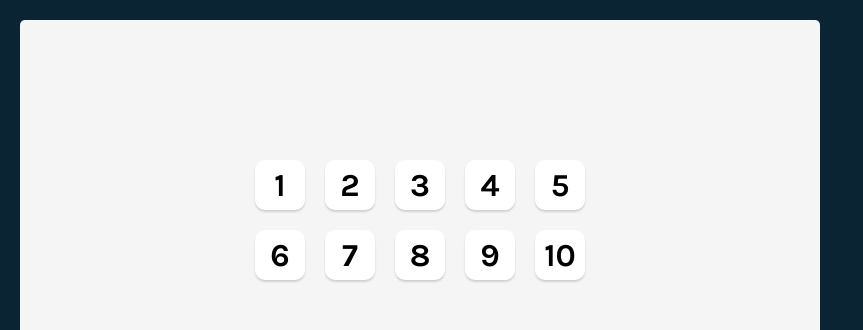
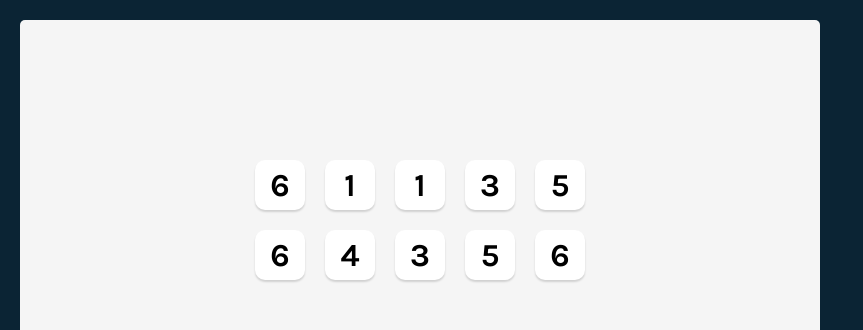
Before and after one commit to PauloMBorges/scrimba-react-tenzies, a React (Vite) app: page / in a window 1280 px wide. Shown: the top 330 px of the page, without its empty margins (0-863 px from the left). Built offline with nearby package versions, Linux system fonts and the light colour scheme.

Commit message:
Add allNewDice function to render dice

```diff
--- a/src/App.jsx
+++ b/src/App.jsx
@@ -1,19 +1,23 @@
 import Die from "./components/Die";
+import { useState } from "react";
 
 function App() {
+  const [dice, setDice] = useState(allNewDice())
+
+  function allNewDice() {
+    const newDice = [];
+    for (let i = 0; i < 10; i++) {
+      newDice.push(Math.ceil(Math.random() * 6));
+    }
+    return newDice;
+  }
+
+  const diceElements = dice.map(die => <Die value={die}/>)
+
   return (
     <main>
       <div className="dice-container">
-        <Die value={1} />
-        <Die value={2} />
-        <Die value={3} />
-        <Die value={4} />
-        <Die value={5} />
-        <Die value={6} />
-        <Die value={7} />
-        <Die value={8} />
-        <Die value={9} />
-        <Die value={10} />
+        {diceElements}
       </div>
     </main>
   );
```
